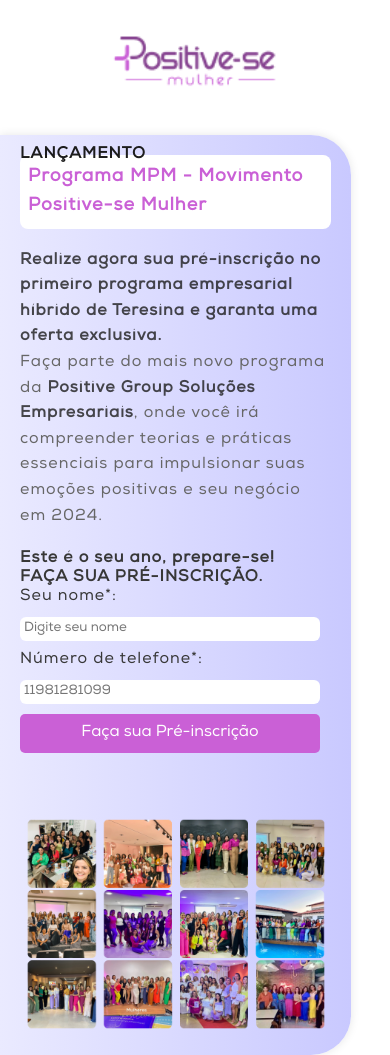
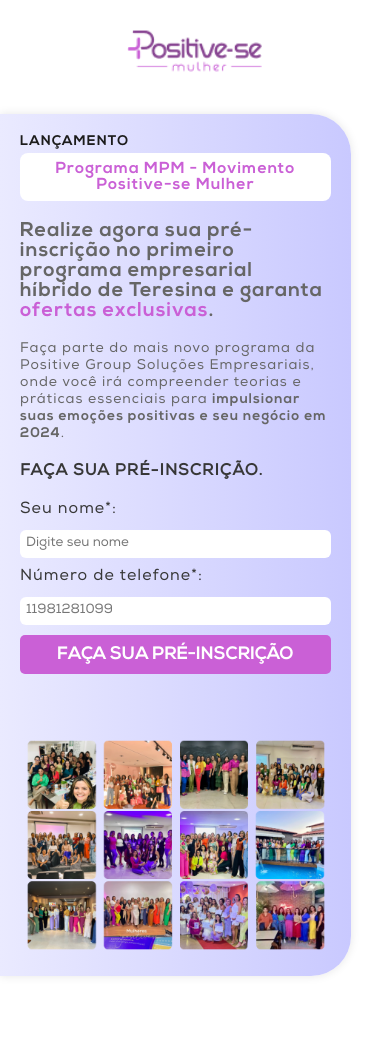
Before and after one commit to Rubens-Rodrigues/Planos-mpm, a Django app: page /pre-inscricao/ in a window 390 px wide. After the commit the page ends 976 px from the top, so only its background shows below. Run offline with Django 5.2, Linux system fonts and the light colour scheme.

Commit message:
CSS atualizado

```diff
--- a/static/css/style.css
+++ b/static/css/style.css
@@ -671,33 +688,36 @@ footer img {
 }
 
 .header-pre-inscricao img {
-  width: 180px;
+  width: 150px;
 }
 
 .pre-inscricao {
   display: flex;
   justify-content: space-around;
   background: linear-gradient(to right, #eaeaff, #c9c9ff);
-  height: 70vh;
+  height: auto;
+  width: 100%;
   padding: 20px;
   border-radius: 0 0 40px 40px;
   box-shadow: 0px 0px 10px rgba(0, 0, 0, 0.1);
 }
 
 .pre-inscricao img {
-  max-width: 100%;
+  width: 600px;
+  height: auto;
 }
 
 .pre-inscricao h3 {
   color: #1c1c1c;
-  line-height: 0;
+  font-family: 'NexaBold';
+  margin-bottom: 4px;
 }
 
 .pre-inscricao h1 {
-  width: 500px;
+  width: 600px;
   color: #ca60d6;
   font-size: 22px;
-  line-height: 1.6;
+  font-family: 'NexaBold';
   margin-bottom: 20px;
   padding: 8px;
   border-radius: 8px;
@@ -705,36 +725,47 @@ footer img {
 }
 
 .pre-inscricao p {
-  width: 800px;
+  width: 600px;
   color: #666;
-  font-size: 18px;
-  line-height: 1.6;
+  font-size: 14px;
   margin-bottom: 20px;
 }
 
+.pre-inscricao .primeiro-p {
+  font-size: 30px;
+  font-family: 'NexaBold';
+  line-height: 1;
+}
+
 .pre-inscricao strong {
-  color: #1c1c1ccc;
+  color: #ca60d6;
+  font-family: 'NexaBold';
+}
+
+.pre-inscricao p b {
+  font-family: 'NexaBold';
 }
 
 .pre-inscricao form button {
   background: #ca60d6;
   color: #fff;
   padding: 10px 20px;
-  font-size: 16px;
+  font-size: 18px;
   border: none;
   border-radius: 5px;
   cursor: pointer;
+  font-family: 'NexaBold';
 }
 
 .pre-inscricao form {
   display: flex;
   flex-direction: column;
   gap: 10px;
-  width: 300px;
+  width: 400px;
 }
 
 .pre-inscricao form input {
-  padding: 4px;
+  padding: 6px;
   border: none;
   border-radius: 6px;
 }
@@ -963,27 +1036,51 @@ footer img {
     align-items: center;
     width: 90%;
     height: auto;
+    margin-bottom: 30px;
     gap: 60px;
     border-radius: 0 40px 40px 0;
   }
 
-  .pre-inscricao h1 {
-    font-size: 18px;
+  .pre-inscricao form {
     width: 100%;
   }
 
+  .pre-inscricao h1 {
+    font-size: 16px;
+    width: 100%;
+    text-align: center;
+  }
+
+  .pre-inscricao .primeiro-p {
+    font-size: 20px;
+  }
   .pre-inscricao p,
-  .pre-inscricao h3{
+  .pre-inscricao h3 {
     width: 100%;
-    font-size: 16px;
+    font-size: 14px;
   }
 
   .pre-inscricao img {
     margin: 0 auto;
+    width: 100%;
   }
 
-  .grupo-whatsapp>div, .grupo-whatsapp p {
+  .grupo-whatsapp>div,
+  .grupo-whatsapp p {
     width: 100%;
     height: auto;
   }
+
+  .grupo-whatsapp h1 {
+    font-size: 30px;
+  }
+
+  .grupo-whatsapp p {
+    font-size: 18px;
+  }
+
+  .grupo-whatsapp a {
+    width: 100%;
+    margin-top: 40px;
+  }
 }
--- a/templates/pre_inscricao.html
+++ b/templates/pre_inscricao.html
@@ -1,17 +1,21 @@
+{% block content %}
 <!DOCTYPE html>
 <html lang="pt-BR">
+
 <head>
   <meta charset="UTF-8" />
   <meta http-equiv="X-UA-Compatible" content="IE=edge" />
   <script src="https://sdk.mercadopago.com/js/v2"></script>
   <meta name="viewport" content="width=device-width, initial-scale=1.0" />
+  <link rel="shortcut icon" href="../static/imgs/favicon.ico" type="image/x-icon">
   <title>{{ title }}</title>
   {% load static %}
   <link rel="stylesheet" href="{% static 'css/style.css' %}" />
 </head>
 
+<body>
 
-    {% block content %}
+
   <section class="header-pre-inscricao">
     <img src="/static/imgs/NomeMPM.png" alt="Logo" />
   </section>
@@ -20,12 +24,15 @@
     <div>
       <h3>LANÇAMENTO</h3>
       <h1>Programa MPM - Movimento Positive-se Mulher</h1>
+      <p class="primeiro-p">
+        Realize agora sua pré-inscrição no primeiro programa empresarial híbrido de Teresina e garanta <strong>ofertas exclusivas</strong>.
+      </p>
       <p>
-            <strong>Realize agora sua pré-inscrição no primeiro programa empresarial híbrido de Teresina e garanta uma oferta exclusiva.</strong>
-            <br />
-            Faça parte do mais novo programa da <strong>Positive Group Soluções Empresariais</strong>, onde você irá compreender teorias e práticas essenciais para impulsionar suas emoções positivas e seu negócio em 2024.
+        Faça parte do mais novo programa da Positive Group Soluções Empresariais, onde você irá
+        compreender teorias e práticas essenciais para <b> impulsionar suas emoções positivas e seu negócio em 2024</b>.
       </p>
-          <h4>Este é o seu ano, prepare-se!<br /> FAÇA SUA PRÉ-INSCRIÇÃO.</h4>
+      <h4>FAÇA SUA PRÉ-INSCRIÇÃO.</h4>
+      <br>
       <form method="POST" action="" id="form-pre-inscricao">
         {% csrf_token %}
         {{ form.nome.as_field_group }}
@@ -33,7 +40,7 @@
         {% if erro %}
         <span class="email">{{ erro }}</span>
         {% endif %}
-            <button type="submit">Faça sua Pré-inscrição</button>
+        <button type="submit">FAÇA SUA PRÉ-INSCRIÇÃO</button>
       </form>
     </div>
     <img src="/static/imgs/img-quadro.PNG" alt="Mulher" />
@@ -44,6 +51,7 @@
       e.target.value = !x[2] ? x[1] : '(' + x[1] + ') ' + x[2] + (x[3] ? '-' + x[3] : '')
     })
   </script>
-    {% endblock %}
+</body>
 
 </html>
+{% endblock %}
```
Also changed, not shown: other parts of static/css/style.css (+72 -13 lines), templates/grupo_whatsapp.html (+21 -3 lines), templates/home.html (+11 -5 lines), static/imgs/depoimentos.png (added), store/migrations/0009_alter_order_id_checkout_payment.py (added). Lines whose indentation alone changed are shown as unchanged.
